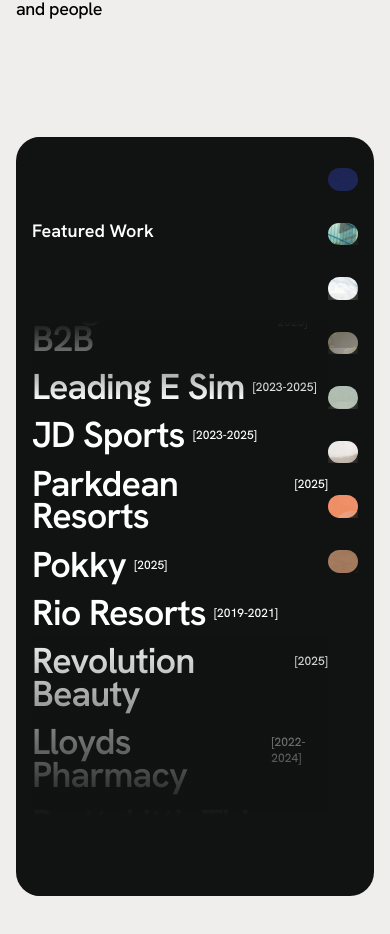
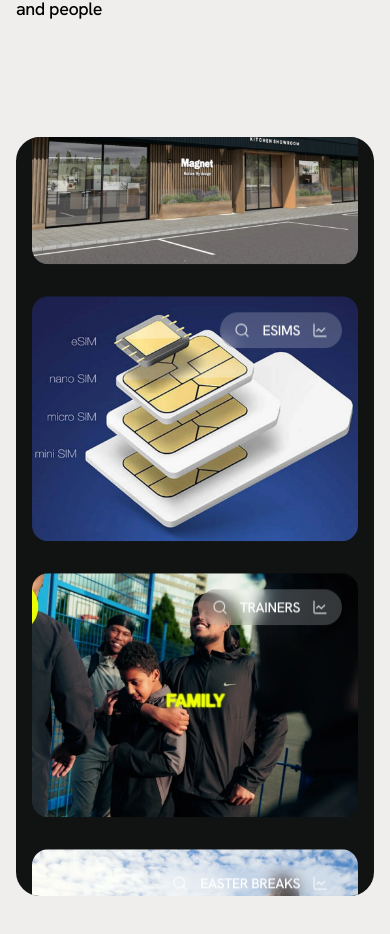
Before and after one commit to RahulKhanSuvo/rise-at-seven, a Next.js app: page / in a window 390 px wide. Shown: the part 1390-2324 px from the top of the page. Built offline with nearby package versions, Linux system fonts and the light colour scheme.

Commit message:
feat: hide FeaturedWork container on mobile viewports using responsive classes

```diff
--- a/src/components/Featured/FeaturedWork.tsx
+++ b/src/components/Featured/FeaturedWork.tsx
@@ -27,7 +27,7 @@ export default function FeaturedWork() {
         style={{ position: "relative" }}
       >
         <div className="px-4 md:px-10 flex h-[90vh] overflow-hidden justify-between sticky top-10 bg-grey-900 text-white rounded-3xl">
-          <div className="flex flex-col flex-1 relative">
+          <div className=" hidden lg:flex flex-col flex-1 relative">
             <div className="absolute inset-0 z-20 flex justify-between flex-col pointer-events-none">
               <div className="">
                 <p className="text-lg md:text-2xl font-semibold bg-grey-900 w-full pt-20 pb-19">
```
